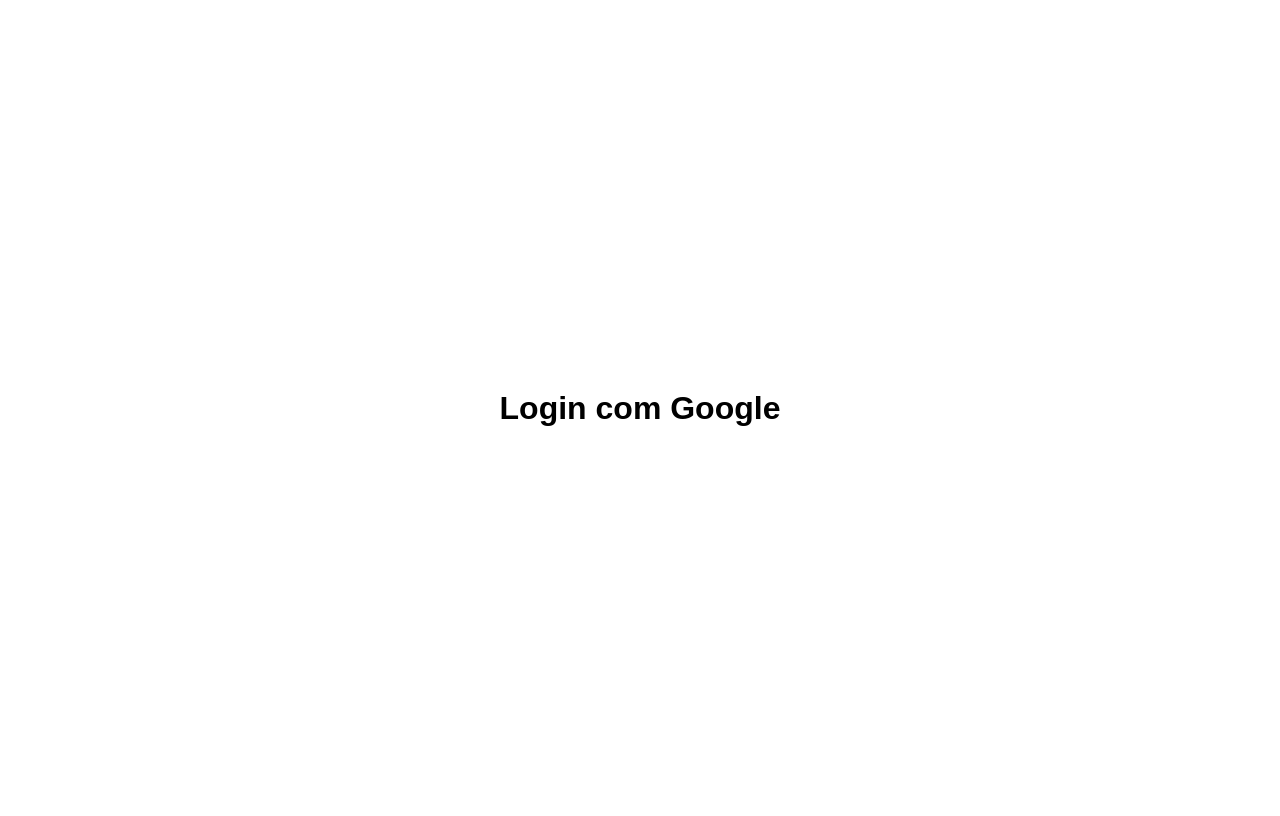
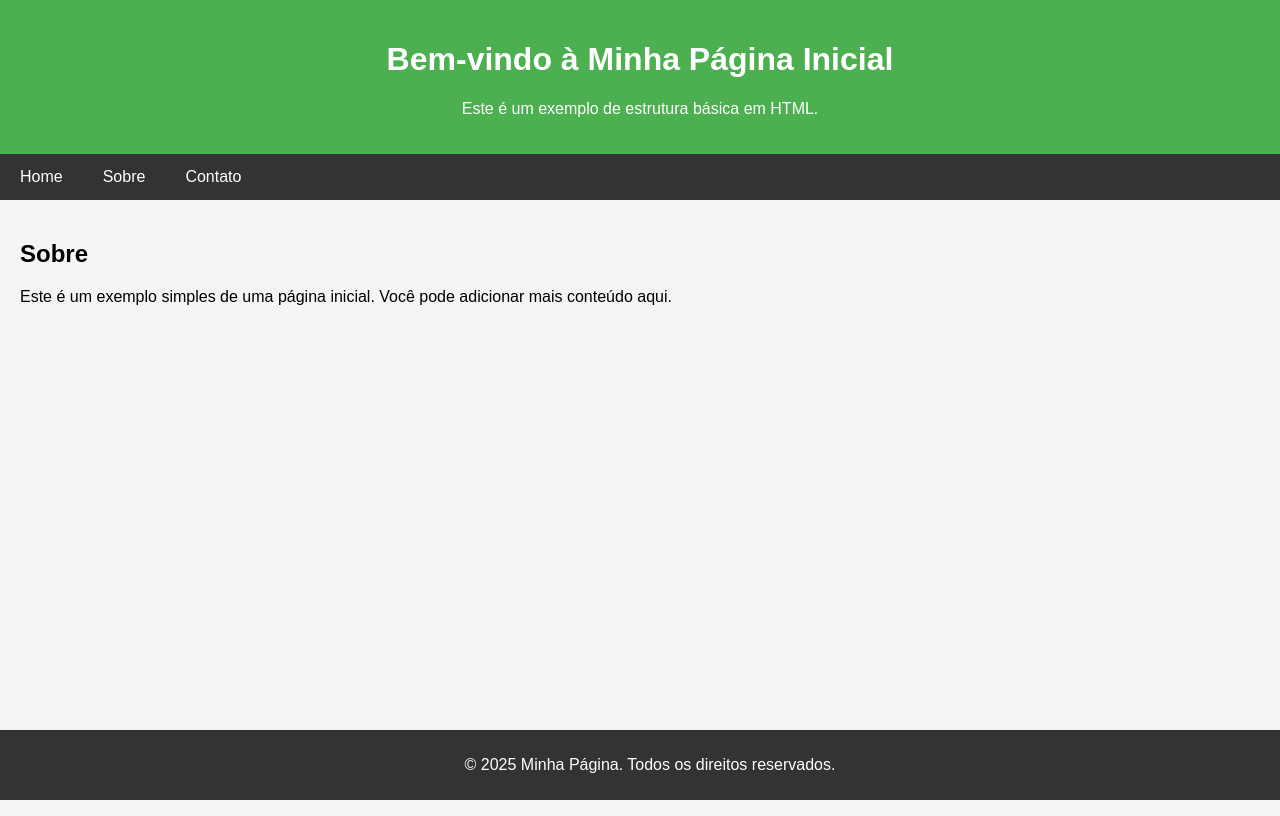
Before and after one commit to Isa-bohn04/ajudando-nathan, a plain HTML site: page index.html in a window 1280 px wide. Drawn offline with Linux system fonts and the light colour scheme.

Commit message:
index.html

```diff
--- a/index.html
+++ b/index.html
@@ -1,44 +1,70 @@
 <!DOCTYPE html>
-<html>
+<html lang="pt-br">
 <head>
-    <title>Login Google</title>
-    <script src="https://accounts.google.com/gsi/client" async defer></script>
+    <meta charset="UTF-8">
+    <meta name="viewport" content="width=device-width, initial-scale=1.0">
+    <title>Minha Página Inicial</title>
     <style>
         body {
             font-family: Arial, sans-serif;
-        display: flex;
-        flex-direction: column;
-        align-items: center;
-        justify-content: center;
-        height: 100vh;
+            margin: 0;
+            padding: 0;
+            background-color: #f4f4f4;
         }
-      h1 {
-        margin-bottom: 20px;
+        header {
+            background-color: #4CAF50;
+            color: white;
+            text-align: center;
+            padding: 20px;
+        }
+        nav {
+            background-color: #333;
+            overflow: hidden;
+        }
+        nav a {
+            color: white;
+            padding: 14px 20px;
+            text-align: center;
+            text-decoration: none;
+            float: left;
+        }
+        nav a:hover {
+            background-color: #ddd;
+            color: black;
+        }
+        section {
+            padding: 20px;
+        }
+        footer {
+            background-color: #333;
+            color: white;
+            text-align: center;
+            padding: 10px;
+            position: fixed;
+            width: 100%;
+            bottom: 0;
         }
     </style>
 </head>
 <body>
-    <h1>Login com Google</h1>
+    <header>
+        <h1>Bem-vindo à Minha Página Inicial</h1>
+        <p>Este é um exemplo de estrutura básica em HTML.</p>
+    </header>
 
-    <!-- Configuração do login -->
-    <div id="g_id_onload"
-         data-client_id="SEU_CLIENT_ID.apps.googleusercontent.com" //trocar
-         data-callback="handleCredentialResponse">
-    </div>
+    <nav>
+        <a href="#home">Home</a>
+        <a href="#sobre">Sobre</a>
+        <a href="#contato">Contato</a>
+    </nav>
 
-    <!-- Botão pronto do Google -->
-    <div class="g_id_signin" data-type="standard"></div>
+    <section>
+        <h2>Sobre</h2>
+        <p>Este é um exemplo simples de uma página inicial. Você pode adicionar mais conteúdo aqui.</p>
+    </section>
 
-    <script>
-      function handleCredentialResponse(response) {
-        console.log("Token JWT do Google:", response.credential);
-
-        // Decodificar dados do usuário
-        const data = JSON.parse(atob(response.credential.split('.')[1]));
-        console.log("Usuário logado:", data);
-
-        document.body.innerHTML += `<p>Bem-vindo, ${data.name} (${data.email})</p>`;
-      }
-    </script>
+    <footer>
+        <p>&copy; 2025 Minha Página. Todos os direitos reservados.</p>
+    </footer>
 </body>
 </html>
```
Lines whose indentation alone changed are shown as unchanged.
